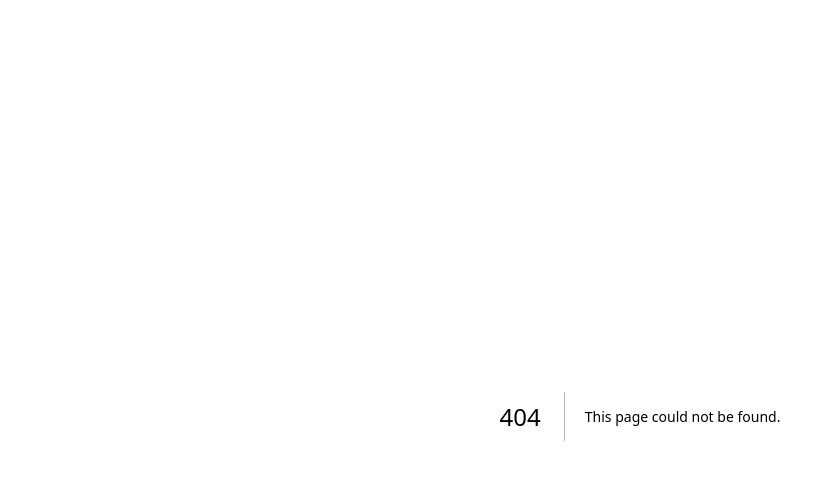
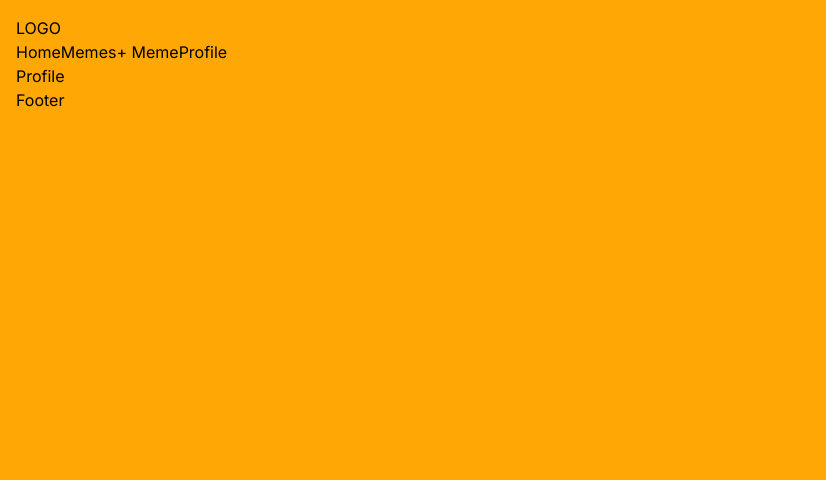
Before and after one commit to irenemanning/cat-meme-generator-rails, a Next.js app in the folder client/: page /profile in a window 1280 px wide. Before the commit this address had no page. Shown: the top 480 px of the page, without its empty margins (0-826 px from the left). Built offline with nearby package versions, Linux system fonts and the light colour scheme.

Commit message:
Create Navbar component with routes to Memes, Profile, and +Meme pages.

```diff
--- /dev/null
+++ b/client/app/+meme/page.jsx
@@ -0,0 +1,9 @@
+import React from 'react'
+
+function CreateMeme() {
+  return (
+    <div>CreateMeme</div>
+  )
+}
+
+export default CreateMeme
--- /dev/null
+++ b/client/app/components/footer/Footer.jsx
@@ -0,0 +1,9 @@
+import React from 'react'
+
+function Footer() {
+  return (
+    <div>Footer</div>
+  )
+}
+
+export default Footer
--- /dev/null
+++ b/client/app/components/navbar/Navbar.jsx
@@ -0,0 +1,14 @@
+import React from 'react'
+import Links from './links/Links'
+function Navbar() {
+  return (
+    <div>
+        <div>LOGO</div>
+        <div>
+            <Links />
+        </div>
+    </div>
+  )
+}
+
+export default Navbar
--- /dev/null
+++ b/client/app/components/navbar/links/Links.jsx
@@ -0,0 +1,33 @@
+import React from 'react'
+import Link from 'next/link'
+
+function Links() {
+  const links = [
+    {
+      title: "Home",
+      path: "/"
+    },
+    {
+      title: "Memes",
+      path: "/memes"
+    },
+    {
+      title: "+ Meme",
+      path: "/+meme"
+    },
+    {
+      title: "Profile",
+      path: "/profile"
+    },
+
+  ]
+  return (
+    <div>
+      {links.map((link => ((
+        <Link href={link.path}>{link.title}</Link>
+      ))))}
+    </div>
+  )
+}
+
+export default Links
--- a/client/app/layout.js
+++ b/client/app/layout.js
@@ -1,17 +1,23 @@
-import { Inter } from "next/font/google";
-import "./globals.css";
+import { Inter } from "next/font/google"
+import "./globals.css"
+import Navbar from "./components/navbar/Navbar"
+import Footer from "./components/footer/Footer"
 
-const inter = Inter({ subsets: ["latin"] });
+const inter = Inter({ subsets: ["latin"] })
 
 export const metadata = {
   title: "Create Next App",
   description: "Generated by create next app",
-};
+}
 
 export default function RootLayout({ children }) {
   return (
     <html lang="en">
-      <body className={inter.className}>{children}</body>
+      <body className={inter.className}>
+        <Navbar />
+        {children}
+        <Footer />
+      </body>
     </html>
-  );
+  )
 }
--- /dev/null
+++ b/client/app/profile/page.jsx
@@ -0,0 +1,9 @@
+import React from 'react'
+
+function Profile() {
+  return (
+    <div>Profile</div>
+  )
+}
+
+export default Profile
--- a/client/package.json
+++ b/client/package.json
@@ -3,9 +3,9 @@
   "version": "0.1.0",
   "private": true,
   "scripts": {
-    "dev": "next dev",
+    "dev": "next dev -p 4000",
     "build": "next build",
-    "start": "next start",
+    "start": "next start -p 4000",
     "lint": "next lint"
   },
   "dependencies": {
```
